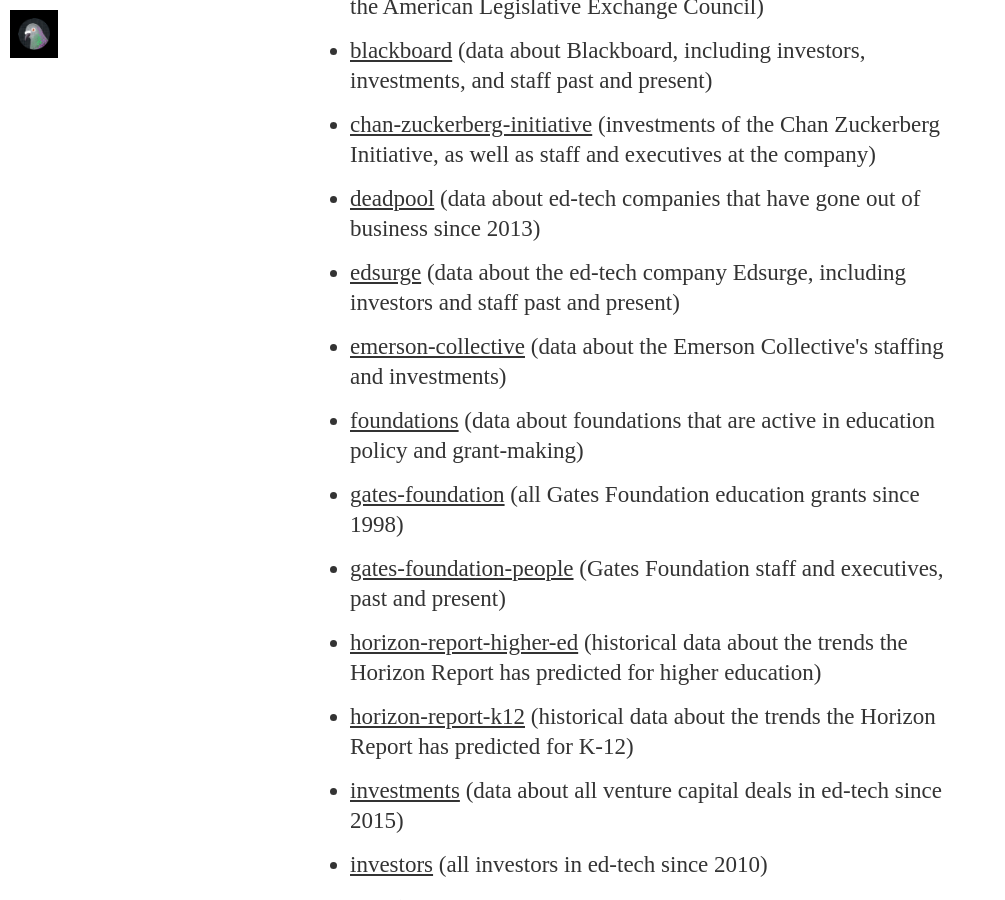
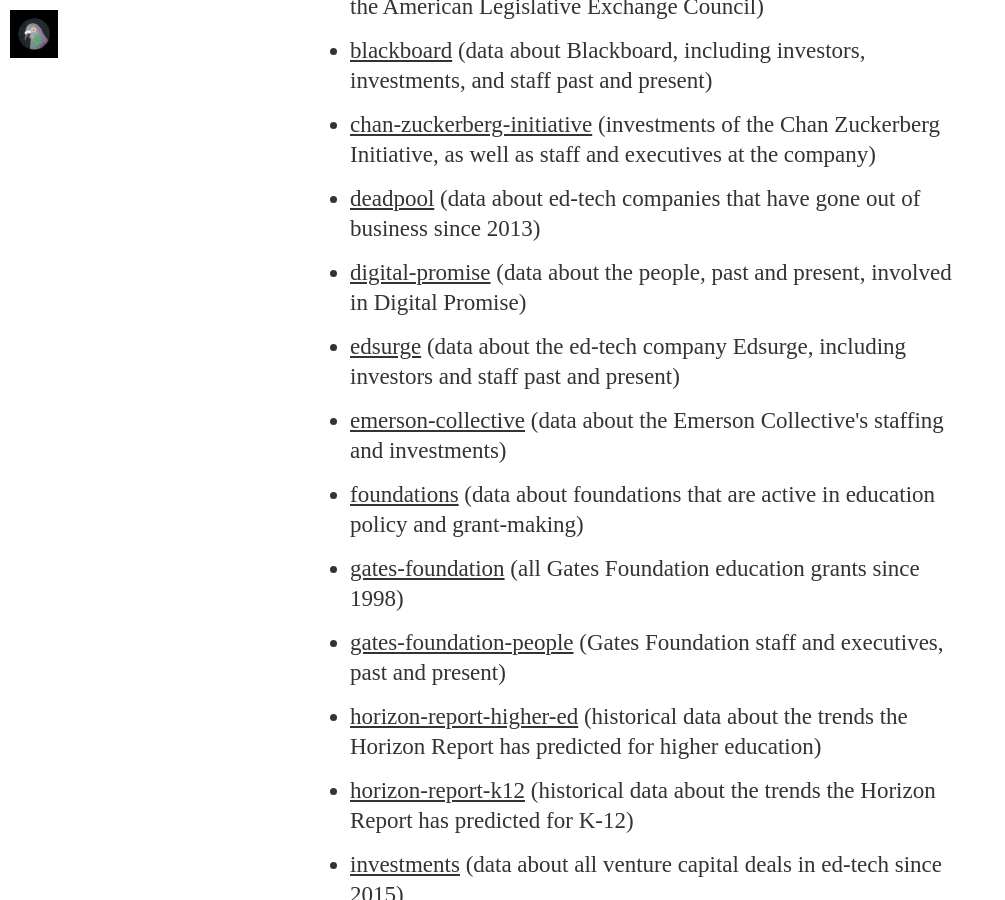
Before and after one commit to HackEducation/data, a Jekyll site: the page built from index.html, in a window 1280 px wide and 900 px high, scrolled down 1148 px. Shown: the whole window, without its empty margins (0-1005 px from the left). Built offline with Jekyll 4.4.1, drawn with Linux system fonts in a browser that asks for light colours; nearby versions of some CDN libraries; some web fonts are replaced.

Commit message:
added new data set

```diff
--- a/index.html
+++ b/index.html
@@ -12,6 +12,7 @@
 <li><a href="https://Hack-Education-Data.github.io/blackboard">blackboard</a> (data about Blackboard, including investors, investments, and staff past and present)</li>
 <li><a href="https://Hack-Education-Data.github.io/chan-zuckerberg-initiative">chan-zuckerberg-initiative</a> (investments of the Chan Zuckerberg Initiative, as well as staff and executives at the company)</li>
 <li><a href="https://Hack-Education-Data.github.io/deadpool">deadpool</a> (data about ed-tech companies that have gone out of business since 2013)</li>
+<li><a href="https://Hack-Education-Data.github.io/digital-promise">digital-promise</a> (data about the people, past and present, involved in Digital Promise)</li>
 <li><a href="https://Hack-Education-Data.github.io/edsurge">edsurge</a> (data about the ed-tech company Edsurge, including investors and staff past and present)</li>
 <li><a href="https://hack-education-data.github.io/emerson-collective/">emerson-collective</a> (data about the Emerson Collective's staffing and investments)</li>
 <li><a href="https://Hack-Education-Data.github.io/foundations">foundations</a> (data about foundations that are active in education policy and grant-making)</li>
```
